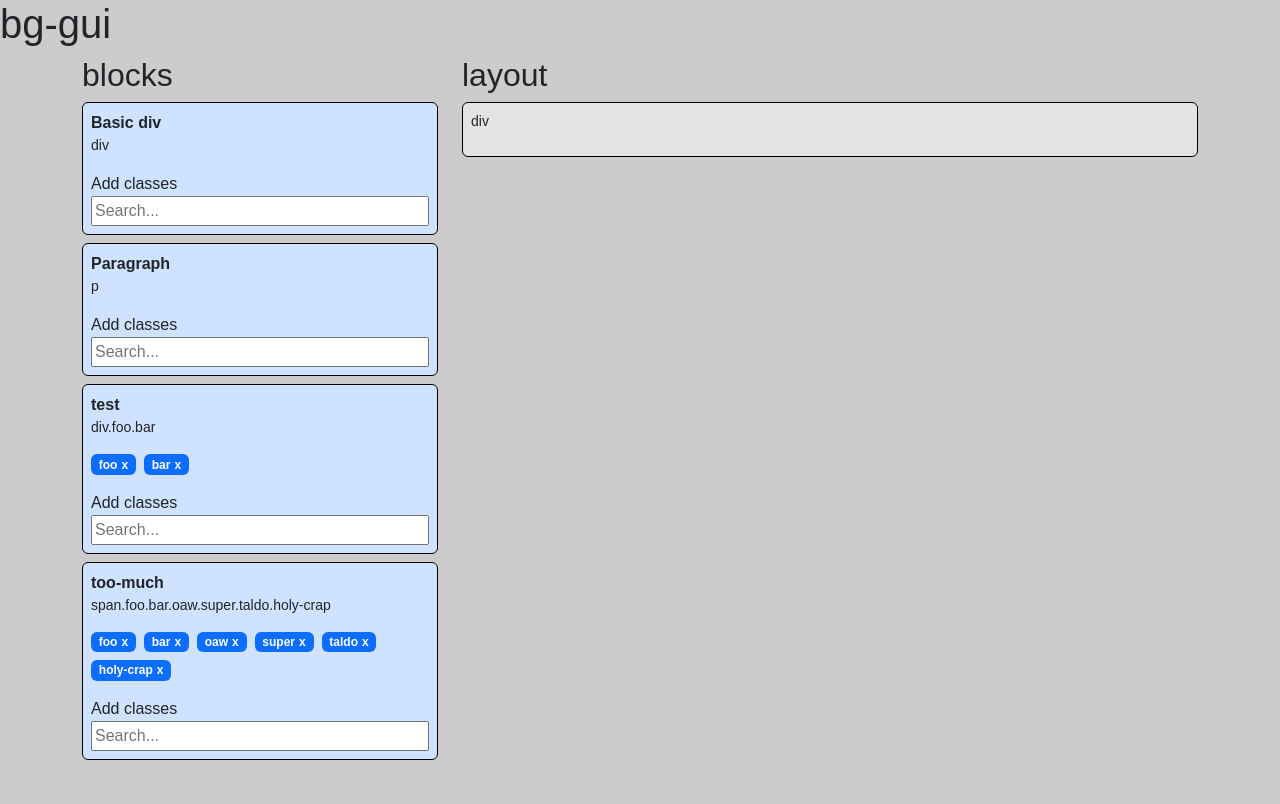
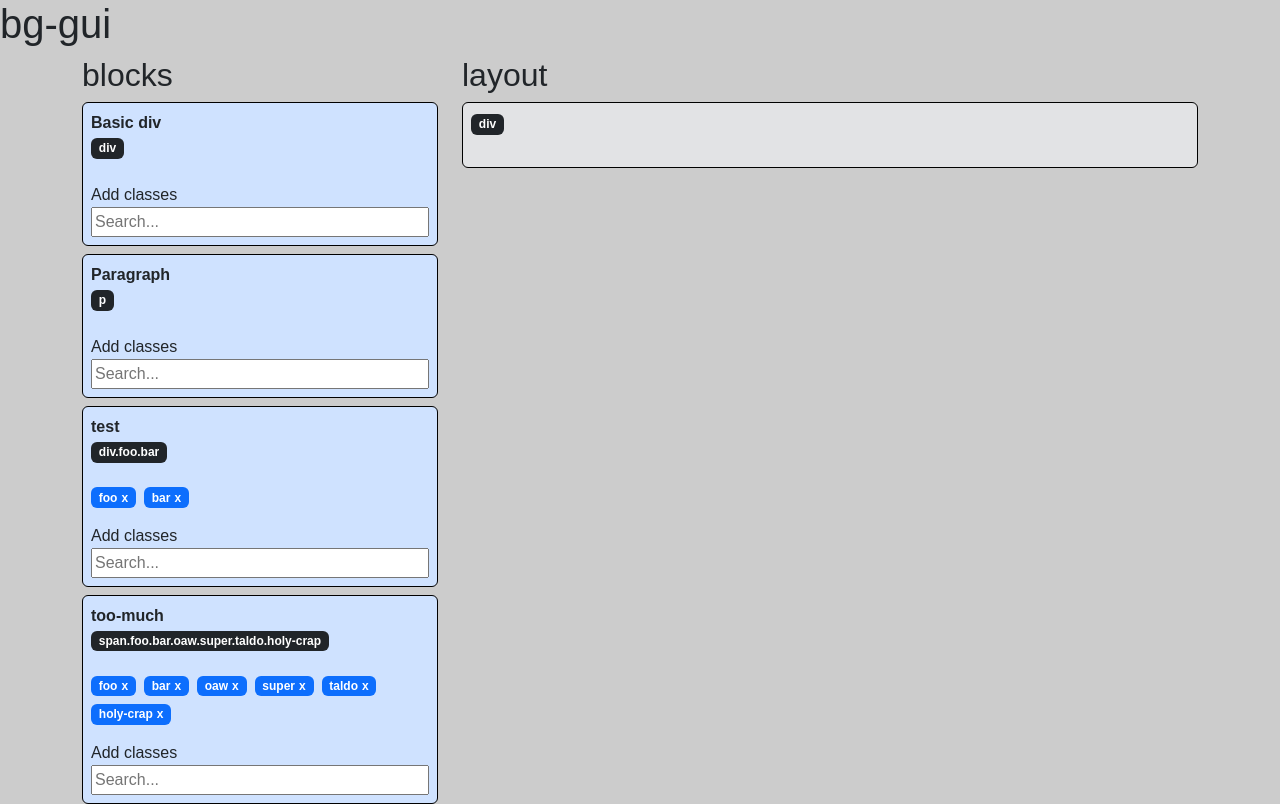
Before and after one commit to Leprosy/bs-gui, a React (Vite) app: page / in a window 1280 px wide. Built offline with nearby package versions, Linux system fonts and the light colour scheme.

Commit message:
Holy crap...refactored class prop, added some css

```diff
--- a/src/App.tsx
+++ b/src/App.tsx
@@ -16,8 +16,12 @@ function App() {
             {/* TODO: get this from a JSON  */}
             <HTMLBlock label="Basic div" tagName="div" />
             <HTMLBlock label="Paragraph" tagName="p" />
-            <HTMLBlock label="test" tagName="div" classes={["foo", "bar"]} />
-            <HTMLBlock label="too-much" tagName="span" classes={["foo", "bar", "oaw", "super", "taldo", "holy-crap"]} />
+            <HTMLBlock label="test" tagName="div" classList={["foo", "bar"]} />
+            <HTMLBlock
+              label="too-much"
+              tagName="span"
+              classList={["foo", "bar", "oaw", "super", "taldo", "holy-crap"]}
+            />
           </div>
         </div>
 
--- a/src/components/HTMLBlock/HTMLBlock.tsx
+++ b/src/components/HTMLBlock/HTMLBlock.tsx
@@ -11,25 +11,26 @@ import { HTMLBlockStructure } from "../../types";
 interface HTMLBlockProps {
   label: string;
   tagName: string;
-  classes?: string[];
+  classList?: string[];
   id?: string;
 }
 
-const HTMLBlock = ({ label, id, tagName, classes, children }: PropsWithChildren<HTMLBlockProps>) => {
+const HTMLBlock = ({ label, id, tagName, classList, children }: PropsWithChildren<HTMLBlockProps>) => {
+  console.log(classList);
   const isMounted = id != undefined;
   const isRoot = id == "#root";
-  const [classList, setClassList] = useState<string[]>(classes || []);
+  const [newClassList, setNewClassList] = useState<string[]>(classList || []);
   const mainData = useContext(MainContext);
 
   const [{ isDragging }, drag] = useDrag(
     () => ({
       type: dragTypes.HTMLBlock,
-      item: { id, label, tagName },
+      item: { id, label, tagName, classList: newClassList },
       collect: (monitor) => ({
         isDragging: monitor.isDragging(),
       }),
     }),
-    [mainData]
+    [mainData, newClassList]
   );
 
   const [{ isOver }, drop] = useDrop(
@@ -43,7 +44,10 @@ const HTMLBlock = ({ label, id, tagName, classes, children }: PropsWithChildren<
           } else {
             console.log("Dropping new htmlblock", item);
             const newId = getUID();
-            mainData.push({ id: newId, label: item.label, tagName: item.tagName, children: [] }, id);
+            mainData.push(
+              { id: newId, label: item.label, tagName: item.tagName, classList: item.classList, children: [] },
+              id
+            );
           }
         }
       },
@@ -61,14 +65,14 @@ const HTMLBlock = ({ label, id, tagName, classes, children }: PropsWithChildren<
 
   const addClass = (className: string) => {
     console.log("adding", className);
-    const newList = new Set(classList);
+    const newList = new Set(newClassList);
     newList.add(className);
-    setClassList([...newList]);
+    setNewClassList([...newList]);
   };
 
   const removeClass = (className: string) => {
     console.log("removing", className);
-    setClassList(classList.filter((cls: string) => cls != className));
+    setNewClassList(newClassList.filter((cls: string) => cls != className));
   };
 
   const getClass = () => {
@@ -81,17 +85,21 @@ const HTMLBlock = ({ label, id, tagName, classes, children }: PropsWithChildren<
   return (
     <div onClick={onClickHandler} ref={(node) => drag(drop(node))} key={id} className={getClass()}>
       <div className="d-flex flex-row justify-content-between">
-        <p className="d-flex flex-column">
-          {!isMounted ? <strong className="mb-0">{label}</strong> : ""}
-          <small>
-            {tagName}
-            {classList.map((item: string) => `.${item}`)}
-          </small>
-        </p>
+        <div className="d-flex flex-column mb-2">
+          {!isMounted ? <strong>{label}</strong> : ""}
+          <p>
+            <small className="badge text-bg-dark">
+              {tagName}
+              {newClassList.map((item: string) => `.${item}`)}
+            </small>
+          </p>
+        </div>
         {!isRoot && isMounted ? (
-          <span>
-            <button onClick={() => mainData.remove(id)}>x</button>
-          </span>
+          <p>
+            <span className="badge text-bg-dark" role="button" onClick={() => mainData.remove(id)}>
+              x
+            </span>
+          </p>
         ) : (
           ""
         )}
@@ -99,9 +107,9 @@ const HTMLBlock = ({ label, id, tagName, classes, children }: PropsWithChildren<
 
       {!isMounted ? (
         <div>
-          {classList.length > 0 ? (
+          {newClassList.length > 0 ? (
             <div className="d-flex flex-wrap gap-2 mb-3">
-              {classList.map((el: string) => (
+              {newClassList.map((el: string) => (
                 <span className="d-flex gap-1 badge text-bg-primary">
                   {el}{" "}
                   <span role="button" onClick={() => removeClass(el)}>
--- a/src/helpers/getTree.tsx
+++ b/src/helpers/getTree.tsx
@@ -2,8 +2,10 @@ import HTMLBlock from "../components/HTMLBlock/HTMLBlock";
 import { HTMLBlockStructure } from "../types";
 
 const getTree = (data: HTMLBlockStructure) => {
+  console.log(data);
+
   return (
-    <HTMLBlock label={data.label} tagName={data.tagName} id={data.id}>
+    <HTMLBlock label={data.label} tagName={data.tagName} id={data.id} classList={data.classList}>
       {data.children.map(function oaw(child: HTMLBlockStructure) {
         return getTree(child);
       })}
```
